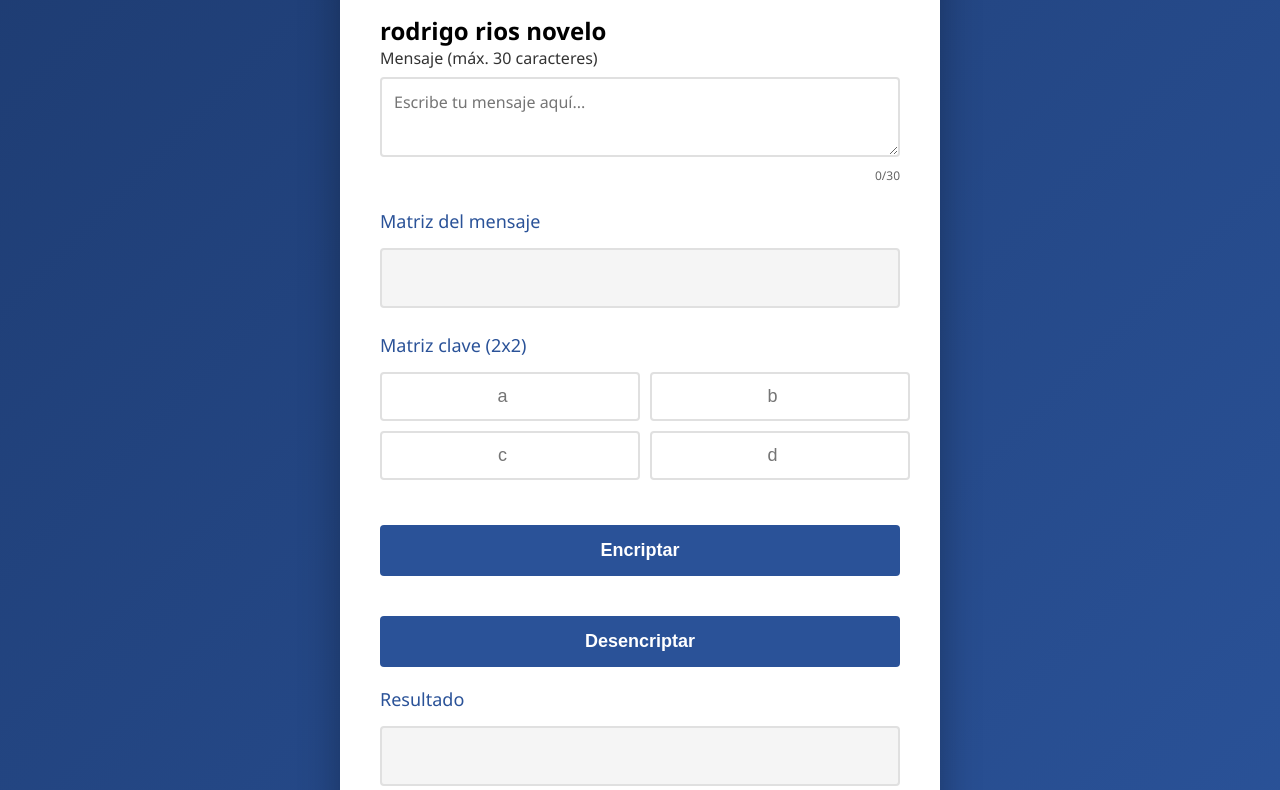
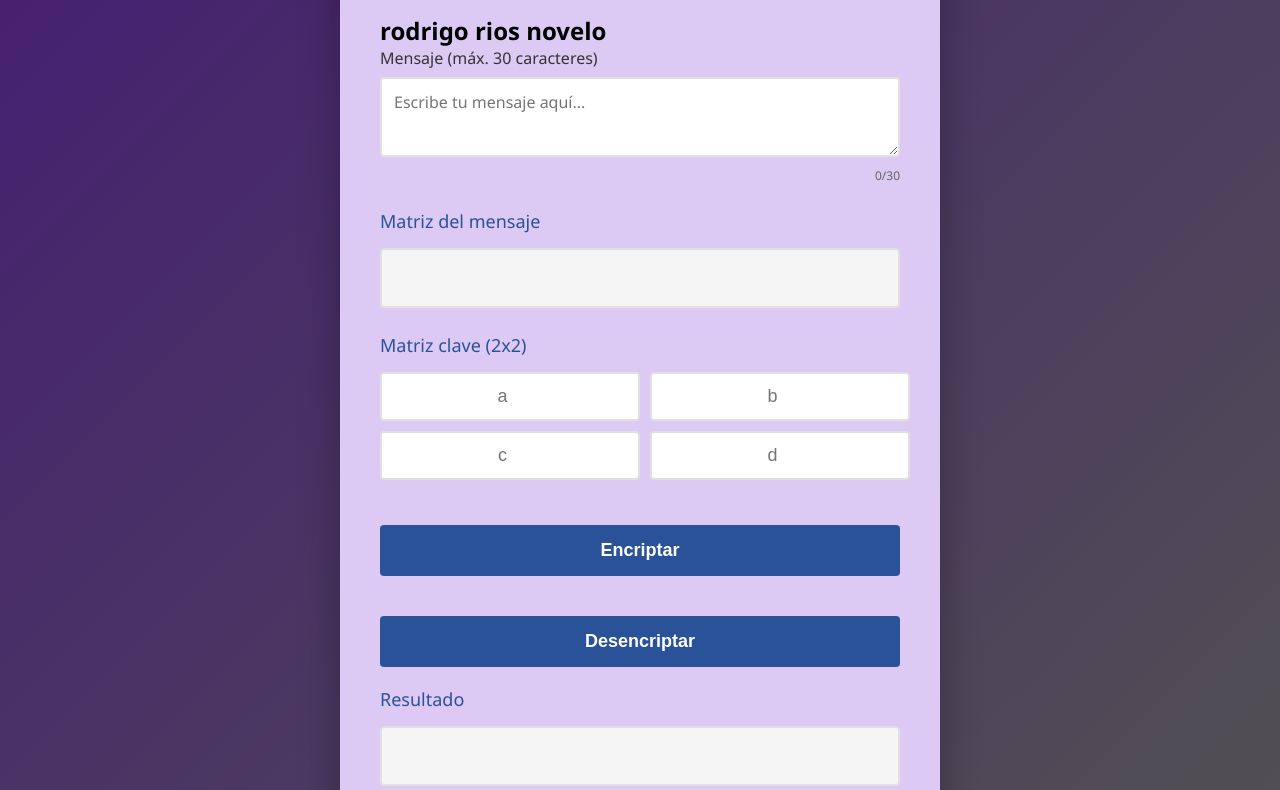
Before and after one commit to RIOSNV/algebra1, a plain HTML site: page index.html in a window 1280 px wide. Shown: the part 119-909 px from the top of the page. Drawn offline with Linux system fonts and the light colour scheme.

Commit message:
se completó la chamba ahora si

```diff
--- a/style.css
+++ b/style.css
@@ -6,7 +6,7 @@
 
 body {
     font-family: 'Segoe UI', Tahoma, Geneva, Verdana, sans-serif;
-    background: linear-gradient(135deg, #1e3c72 0%, #2a5298 100%);
+    background: linear-gradient(135deg, #451e72 0%, #515152 100%);
     min-height: 100vh;
     display: flex;
     justify-content: center;
@@ -15,7 +15,7 @@ body {
 }
 
 .container {
-    background: white;
+    background: rgb(220, 201, 244);
     max-width: 600px;
     width: 100%;
     padding: 40px;
```
